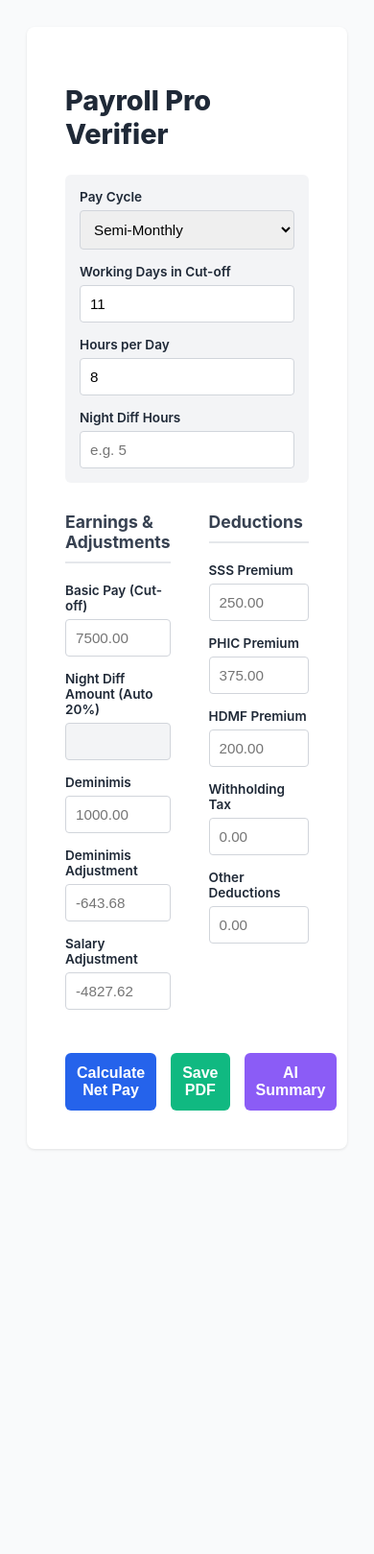
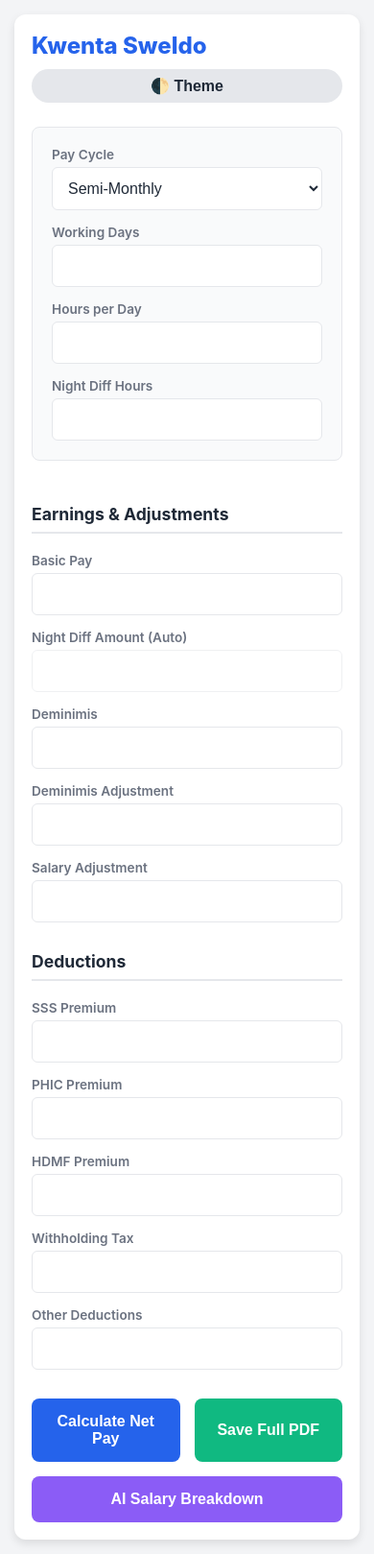
Before and after one commit to Gabyyy123/payroll_calculator, a Django app: page / in a window 390 px wide. Shown: the whole page at 96% size. Before the commit the page ends 1198 px from the top, so only its background shows below. Run offline with Django 5.2, Linux system fonts and the light colour scheme; some libraries are stand-ins or nearby versions.

Commit message:
Ultra-responsive flexbox design, full PDF capture, and AI step-by-step fix

```diff
--- a/templates/index.html
+++ b/templates/index.html
@@ -3,151 +3,183 @@
 <head>
     <meta charset="UTF-8">
     <meta name="viewport" content="width=device-width, initial-scale=1.0">
-    <title>Payroll Pro Verifier</title>
-    <!-- PDF Library -->
+    <title>Kwenta Sweldo</title>
     <script src="https://cdnjs.cloudflare.com/ajax/libs/html2pdf.js/0.10.1/html2pdf.bundle.min.js"></script>
     <style>
-        :root { --blue: #2563eb; --green: #10b981; --purple: #8b5cf6; --text: #1f2937; --border: #e5e7eb; }
-        body { font-family: -apple-system, BlinkMacSystemFont, "Segoe UI", Roboto, sans-serif; background-color: #f9fafb; padding: 20px; color: var(--text); }
-        .container { max-width: 950px; margin: auto; background: white; padding: 40px; border-radius: 8px; box-shadow: 0 1px 3px rgba(0,0,0,0.1); }
-        h1 { font-size: 1.8rem; font-weight: 800; margin-bottom: 25px; }
-        .settings-bar { display: flex; gap: 15px; background: #f3f4f6; padding: 15px; border-radius: 6px; margin-bottom: 30px; flex-wrap: wrap; }
-        .settings-bar .input-group { flex: 1; min-width: 150px; margin: 0; }
-        .grid { display: grid; grid-template-columns: 1fr 1fr; gap: 40px; }
-        .section-title { font-size: 1.1rem; font-weight: 700; color: #374151; border-bottom: 2px solid var(--border); padding-bottom: 10px; margin-bottom: 20px; }
-        .input-group { margin-bottom: 15px; }
-        label { font-size: 0.85rem; font-weight: 600; display: block; margin-bottom: 6px; }
-        input, select { width: 100%; padding: 10px; border: 1px solid #d1d5db; border-radius: 4px; font-size: 0.95rem; box-sizing: border-box; }
-        input:focus { outline: none; border-color: var(--blue); }
-        .btn-row { display: flex; gap: 15px; margin-top: 30px; }
-        button { flex: 1; padding: 12px; border: none; border-radius: 6px; font-weight: 600; font-size: 1rem; cursor: pointer; color: white; transition: opacity 0.2s; }
-        button:hover { opacity: 0.9; }
+        /* CSS Variables for Light/Dark Theme */
+        :root {
+            --bg-color: #f3f4f6; --card-bg: #ffffff; --text-main: #1f2937; --text-muted: #6b7280;
+            --border-color: #e5e7eb; --input-bg: #ffffff; --blue: #2563eb; --green: #10b981;
+            --purple: #8b5cf6; --settings-bg: #f9fafb; --ai-bg: #f5f3ff; --ai-border: #8b5cf6;
+        }
+
+        [data-theme="dark"] {
+            --bg-color: #111827; --card-bg: #1f2937; --text-main: #f9fafb; --text-muted: #9ca3af;
+            --border-color: #374151; --input-bg: #374151; --settings-bg: #111827;
+            --ai-bg: #2e1065; --ai-border: #a78bfa;
+        }
+
+        * { box-sizing: border-box; }
+        body { font-family: -apple-system, BlinkMacSystemFont, "Segoe UI", Roboto, sans-serif; background-color: var(--bg-color); color: var(--text-main); padding: 15px; margin: 0; transition: background-color 0.3s, color 0.3s; }
+
+        .container { max-width: 1000px; margin: auto; background: var(--card-bg); padding: 5%; border-radius: 12px; box-shadow: 0 4px 10px rgba(0,0,0,0.1); }
+
+        .header { display: flex; justify-content: space-between; align-items: center; flex-wrap: wrap; gap: 10px; margin-bottom: 25px; }
+        h1 { font-size: clamp(1.5rem, 4vw, 2rem); font-weight: 800; margin: 0; color: var(--blue); }
+
+        .theme-toggle { background: var(--border-color); border: none; padding: 8px 15px; border-radius: 20px; cursor: pointer; color: var(--text-main); font-weight: 600; transition: 0.2s; }
+
+        /* Responsive Layout Containers */
+        .flex-row { display: flex; flex-wrap: wrap; gap: 15px; }
+        .flex-col { flex: 1; min-width: 250px; display: flex; flex-direction: column; gap: 15px; }
+
+        .settings-bar { background: var(--settings-bg); padding: 20px; border-radius: 8px; margin-bottom: 30px; border: 1px solid var(--border-color); }
+        .section-title { font-size: 1.1rem; font-weight: 700; border-bottom: 2px solid var(--border-color); padding-bottom: 8px; margin-bottom: 5px; margin-top: 15px; }
+
+        .input-group { display: flex; flex-direction: column; width: 100%; }
+        label { font-size: 0.85rem; font-weight: 600; margin-bottom: 5px; color: var(--text-muted); }
+        input, select { width: 100%; padding: 12px; border: 1px solid var(--border-color); border-radius: 6px; font-size: 16px; background-color: var(--input-bg); color: var(--text-main); }
+        input:focus, select:focus { outline: none; border-color: var(--blue); }
+
+        .btn-row { margin-top: 30px; }
+        button { flex: 1; min-width: 150px; padding: 15px; border: none; border-radius: 8px; font-weight: 700; font-size: 1rem; cursor: pointer; color: white; transition: 0.2s; }
+        button:hover { filter: brightness(1.1); }
         .btn-calc { background: var(--blue); } .btn-pdf { background: var(--green); } .btn-ai { background: var(--purple); }
-        #results { margin-top: 30px; padding: 25px; border: 1px solid var(--border); border-radius: 6px; display: none; }
-        .result-row { display: flex; justify-content: space-between; margin-bottom: 10px; font-size: 1.1rem; }
-        .net-pay { font-size: 1.6rem; font-weight: 800; color: var(--blue); margin-top: 15px; border-top: 2px dashed var(--border); padding-top: 15px; }
-        #ai-response { margin-top: 20px; padding: 15px; background: #f5f3ff; border-left: 4px solid var(--purple); border-radius: 4px; font-size: 0.95rem; line-height: 1.5; color: #4c1d95; }
+
+        /* Results Section */
+        #results { margin-top: 30px; padding: 25px; border: 1px solid var(--border-color); border-radius: 8px; display: none; background: var(--settings-bg); }
+        .result-row { display: flex; justify-content: space-between; margin-bottom: 12px; font-size: clamp(1rem, 2.5vw, 1.1rem); }
+        .net-pay { font-size: clamp(1.4rem, 4vw, 1.8rem); font-weight: 900; color: var(--blue); margin-top: 20px; border-top: 2px dashed var(--border-color); padding-top: 20px; }
+
+        #ai-response { margin-top: 25px; padding: 20px; background: var(--ai-bg); border-left: 5px solid var(--ai-border); border-radius: 6px; font-size: clamp(0.9rem, 2vw, 1rem); line-height: 1.6; display: none; }
+        .ai-step { margin-bottom: 10px; }
     </style>
 </head>
 <body>
 
-<div class="container" id="printable">
-    <h1>Payroll Pro Verifier</h1>
+<div id="pdf-wrapper">
+    <div class="container">
+        <div class="header">
+            <h1>Kwenta Sweldo</h1>
+            <button class="theme-toggle" onclick="toggleTheme()" data-html2canvas-ignore>🌓 Theme</button>
+        </div>
 
-    <!-- Settings Bar -->
-    <div class="settings-bar">
+        <div class="settings-bar flex-row">
             <div class="input-group">
                 <label>Pay Cycle</label>
                 <select id="in-cycle"><option value="semi">Semi-Monthly</option><option value="monthly">Monthly</option></select>
             </div>
-        <div class="input-group"><label>Working Days in Cut-off</label><input type="number" id="in-days" value="11"></div>
-        <div class="input-group"><label>Hours per Day</label><input type="number" id="in-hours" value="8"></div>
-        <div class="input-group"><label>Night Diff Hours</label><input type="number" id="in-nd-hours" placeholder="e.g. 5"></div>
+            <div class="input-group"><label>Working Days</label><input type="number" id="in-days"></div>
+            <div class="input-group"><label>Hours per Day</label><input type="number" id="in-hours"></div>
+            <div class="input-group"><label>Night Diff Hours</label><input type="number" id="in-nd-hours"></div>
         </div>
 
-    <div class="grid">
-        <!-- Left Column -->
-        <div>
+        <div class="flex-row">
+            <div class="flex-col">
                 <div class="section-title">Earnings & Adjustments</div>
-            <div class="input-group"><label>Basic Pay (Cut-off)</label><input type="number" id="in-basic" placeholder="7500.00"></div>
-            <div class="input-group"><label>Night Diff Amount (Auto 20%)</label><input type="number" id="in-nd-amount" readonly style="background:#f3f4f6;"></div>
-            <div class="input-group"><label>Deminimis</label><input type="number" id="in-deminimis" placeholder="1000.00"></div>
-            <div class="input-group"><label>Deminimis Adjustment</label><input type="number" id="in-demi-adj" placeholder="-643.68"></div>
-            <div class="input-group"><label>Salary Adjustment</label><input type="number" id="in-sal-adj" placeholder="-4827.62"></div>
+                <div class="input-group"><label>Basic Pay</label><input type="number" id="in-basic"></div>
+                <div class="input-group"><label>Night Diff Amount (Auto)</label><input type="number" id="in-nd-amount" readonly style="opacity: 0.6;"></div>
+                <div class="input-group"><label>Deminimis</label><input type="number" id="in-deminimis"></div>
+                <div class="input-group"><label>Deminimis Adjustment</label><input type="number" id="in-demi-adj"></div>
+                <div class="input-group"><label>Salary Adjustment</label><input type="number" id="in-sal-adj"></div>
             </div>
 
-        <!-- Right Column -->
-        <div>
+            <div class="flex-col">
                 <div class="section-title">Deductions</div>
-            <div class="input-group"><label>SSS Premium</label><input type="number" id="in-sss" placeholder="250.00"></div>
-            <div class="input-group"><label>PHIC Premium</label><input type="number" id="in-phic" placeholder="375.00"></div>
-            <div class="input-group"><label>HDMF Premium</label><input type="number" id="in-hdmf" placeholder="200.00"></div>
-            <div class="input-group"><label>Withholding Tax</label><input type="number" id="in-tax" placeholder="0.00"></div>
-            <div class="input-group"><label>Other Deductions</label><input type="number" id="in-other" placeholder="0.00"></div>
+                <div class="input-group"><label>SSS Premium</label><input type="number" id="in-sss"></div>
+                <div class="input-group"><label>PHIC Premium</label><input type="number" id="in-phic"></div>
+                <div class="input-group"><label>HDMF Premium</label><input type="number" id="in-hdmf"></div>
+                <div class="input-group"><label>Withholding Tax</label><input type="number" id="in-tax"></div>
+                <div class="input-group"><label>Other Deductions</label><input type="number" id="in-other"></div>
             </div>
         </div>
 
-    <!-- Buttons -->
-    <div class="btn-row" data-html2canvas-ignore>
+        <div class="btn-row flex-row" data-html2canvas-ignore>
             <button class="btn-calc" onclick="calculate()">Calculate Net Pay</button>
-        <button class="btn-pdf" onclick="savePDF()">Save PDF</button>
-        <button class="btn-ai" onclick="aiSummary()">AI Summary</button>
+            <button class="btn-pdf" onclick="savePDF()">Save Full PDF</button>
+            <button class="btn-ai" onclick="aiSummary()">AI Salary Breakdown</button>
         </div>
 
-    <!-- Results Display -->
         <div id="results">
             <div class="result-row"><span>Est. Hourly Rate:</span> <span id="out-hourly"></span></div>
             <div class="result-row"><span>Gross Pay:</span> <span id="out-gross"></span></div>
             <div class="result-row"><span>Total Deductions:</span> <span id="out-deduct"></span></div>
             <div class="result-row net-pay"><span>Net Take-Home:</span> <span id="out-net"></span></div>
-        <div id="ai-response" style="display:none;"></div>
+
+            <div id="ai-response"></div>
+        </div>
     </div>
 </div>
 
 <script>
-    let currentData = {}; // Store data for the AI
+    let currentData = {};
+
+    function toggleTheme() {
+        const body = document.documentElement;
+        body.getAttribute("data-theme") === "dark" ? body.removeAttribute("data-theme") : body.setAttribute("data-theme", "dark");
+    }
 
     function calculate() {
         const basic = parseFloat(document.getElementById('in-basic').value) || 0;
         const cycle = document.getElementById('in-cycle').value;
+        const days = parseFloat(document.getElementById('in-days').value) || 11;
         const hoursPerDay = parseFloat(document.getElementById('in-hours').value) || 8;
         const ndHours = parseFloat(document.getElementById('in-nd-hours').value) || 0;
 
-        // --- THE DOLE CALCULATION MAGIC ---
-        // 1. Get Monthly Rate (if semi-monthly, multiply by 2)
         const monthlyBasic = cycle === 'semi' ? basic * 2 : basic;
-        // 2. Standard DOLE formula for daily rate (261 days a year)
         const dailyRate = (monthlyBasic * 12) / 261;
-        // 3. Hourly rate
         const hourlyRate = dailyRate / hoursPerDay;
-        // 4. Night Diff is 20% of hourly rate
-        const ndHourlyRate = hourlyRate * 0.20;
-        const ndAmount = ndHours * ndHourlyRate;
-
-        // Display ND Amount in the disabled input box
+        const ndAmount = ndHours * (hourlyRate * 0.20);
         document.getElementById('in-nd-amount').value = ndAmount.toFixed(2);
 
-        // Fetch other inputs
         const demi = parseFloat(document.getElementById('in-deminimis').value) || 0;
         const demiAdj = parseFloat(document.getElementById('in-demi-adj').value) || 0;
         const salAdj = parseFloat(document.getElementById('in-sal-adj').value) || 0;
-        const sss = parseFloat(document.getElementById('in-sss').value) || 0;
-        const phic = parseFloat(document.getElementById('in-phic').value) || 0;
-        const hdmf = parseFloat(document.getElementById('in-hdmf').value) || 0;
-        const tax = parseFloat(document.getElementById('in-tax').value) || 0;
-        const other = parseFloat(document.getElementById('in-other').value) || 0;
+        const deduct = (parseFloat(document.getElementById('in-sss').value) || 0) +
+                       (parseFloat(document.getElementById('in-phic').value) || 0) +
+                       (parseFloat(document.getElementById('in-hdmf').value) || 0) +
+                       (parseFloat(document.getElementById('in-tax').value) || 0) +
+                       (parseFloat(document.getElementById('in-other').value) || 0);
 
-        // Totals
         const gross = basic + ndAmount + demi + demiAdj + salAdj;
-        const deduct = sss + phic + hdmf + tax + other;
         const net = gross - deduct;
 
-        // Update UI
         document.getElementById('out-hourly').innerText = '₱' + hourlyRate.toFixed(2);
         document.getElementById('out-gross').innerText = '₱' + gross.toFixed(2);
         document.getElementById('out-deduct').innerText = '₱' + deduct.toFixed(2);
         document.getElementById('out-net').innerText = '₱' + net.toFixed(2);
         document.getElementById('results').style.display = 'block';
 
-        // Save context for AI
-        currentData = { basic, hourlyRate, ndHourlyRate, ndHours, ndAmount, net };
+        currentData = { basic, hourlyRate, ndHours, ndAmount, demi, demiAdj, salAdj, deduct, gross, net };
+        document.getElementById('ai-response').style.display = 'none';
     }
 
     function savePDF() {
-        const element = document.getElementById('printable');
-        html2pdf().set({ margin: 0.5, filename: 'Expedia_Payslip.pdf', image: { type: 'jpeg', quality: 0.98 } }).from(element).save();
+        // Generates the PDF from the very top wrapper, capturing everything visible.
+        const element = document.getElementById('pdf-wrapper');
+        const opt = {
+            margin: 0.5,
+            filename: 'Kwenta_Sweldo_Payslip.pdf',
+            image: { type: 'jpeg', quality: 0.98 },
+            html2canvas: { scale: 2, useCORS: true },
+            jsPDF: { unit: 'in', format: 'letter', orientation: 'portrait' }
+        };
+        html2pdf().set(opt).from(element).save();
     }
 
     async function aiSummary() {
         const aiBox = document.getElementById('ai-response');
         aiBox.style.display = 'block';
-        aiBox.innerText = "Analyzing calculation with Gemini AI...";
+        aiBox.innerHTML = "<em>Sending data to AI... please wait up to 10 seconds.</em>";
 
-        const promptText = `Act as an expert payroll specialist. Break down this Night Differential calculation clearly:
-        The employee's calculated hourly rate is ₱${currentData.hourlyRate.toFixed(2)}.
-        The Night Differential premium is 20% per hour, which equals an extra ₱${currentData.ndHourlyRate.toFixed(2)} per hour.
-        They worked ${currentData.ndHours} ND hours, making the total ND payout ₱${currentData.ndAmount.toFixed(2)}.
-        Keep the summary under 4 sentences, encouraging, and mention the final Net Pay is ₱${currentData.net.toFixed(2)}.`;
+        // Strict prompt to force a step-by-step breakdown
+        const promptText = `Act as a payroll expert. Give a STEP-BY-STEP breakdown of this salary. Do NOT write a paragraph. Use HTML <div class="ai-step"> tags for each step.
+        Data: Basic ₱${currentData.basic.toFixed(2)}. Hourly ₱${currentData.hourlyRate.toFixed(2)}. ND ₱${currentData.ndAmount.toFixed(2)}. Adjustments ₱${(currentData.demi + currentData.demiAdj + currentData.salAdj).toFixed(2)}. Deductions ₱${currentData.deduct.toFixed(2)}. Final Net ₱${currentData.net.toFixed(2)}.
+        Format exactly like this:
+        <div class="ai-step"><strong>Step 1 (Hourly):</strong> Explain hourly rate.</div>
+        <div class="ai-step"><strong>Step 2 (Night Diff):</strong> Explain ND math.</div>
+        <div class="ai-step"><strong>Step 3 (Gross):</strong> Explain adjustments to reach gross.</div>
+        <div class="ai-step"><strong>Step 4 (Net Pay):</strong> Subtract deductions to reach final net.</div>`;
 
         try {
             const response = await fetch('/api/summarize/', {
@@ -155,10 +187,20 @@
                 headers: { 'Content-Type': 'application/json' },
                 body: JSON.stringify({ prompt: promptText })
             });
+
+            if (!response.ok) {
+                throw new Error(`Server returned status: ${response.status}`);
+            }
+
             const data = await response.json();
-            aiBox.innerText = data.summary;
+
+            if (data.summary) {
+                aiBox.innerHTML = data.summary;
+            } else {
+                aiBox.innerHTML = `<strong>Backend Error:</strong> ${data.error || "Unknown error occurred."}`;
+            }
         } catch (error) {
-            aiBox.innerText = "Error connecting to AI. Please ensure your Gemini API key is configured properly on Vercel.";
+            aiBox.innerHTML = `<strong>Network/Server Error:</strong> ${error.message}. <br><br><em>Fix: Go to Vercel > Settings > Environment Variables. Make sure GEMINI_API_KEY is saved, then Redeploy your project.</em>`;
         }
     }
 </script>
```
Lines whose indentation alone changed are shown as unchanged.
